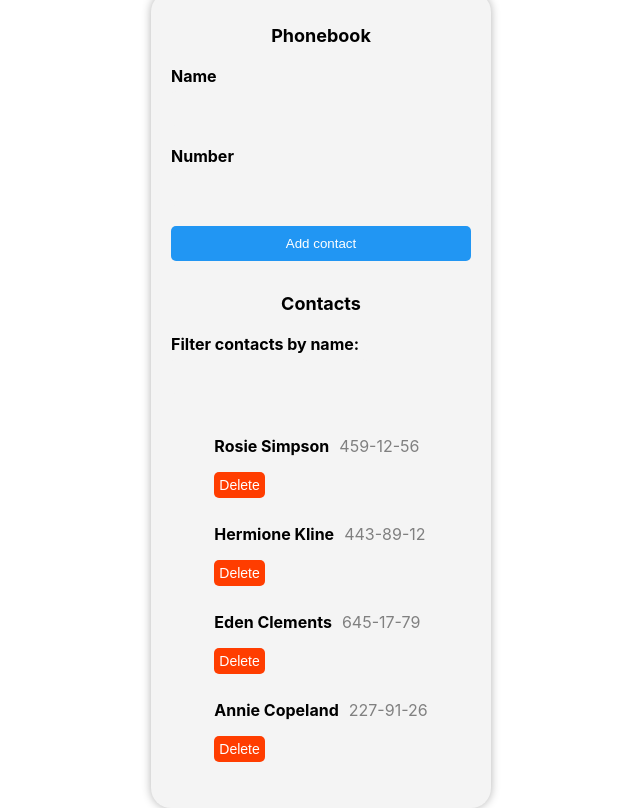
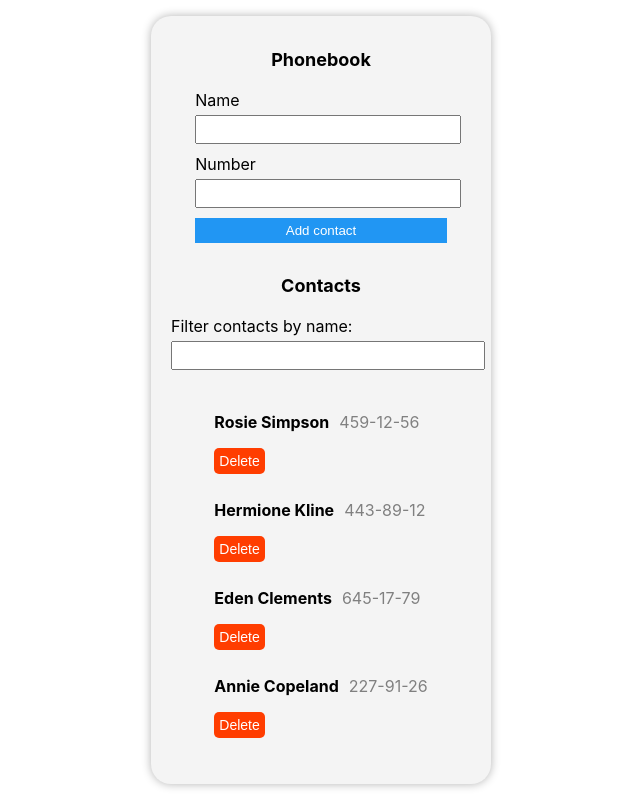
Before and after one commit to Dyhless/react-hw-02-phonebook, a React (Create React App) app: page / in a window 1280 px wide. Shown: the whole page, without its empty margins (319-959 px from the left). Built offline with nearby package versions, Linux system fonts and the light colour scheme.

Commit message:
styled filter

```diff
--- a/src/components/ContactForm/ContactForm.styled.js
+++ b/src/components/ContactForm/ContactForm.styled.js
@@ -3,31 +3,26 @@ import styled from 'styled-components';
 export const Form = styled.form`
   display: flex;
   flex-direction: column;
-  width: 100%;
   max-width: 300px;
   margin-bottom: 20px;
 `;
 
 export const Label = styled.label`
   margin-bottom: 10px;
-  font-weight: bold;
+  width: 100%;
 `;
 
 export const Input = styled.input`
-  padding: 10px;
+  padding: 5px;
   margin-top: 5px;
-  margin-bottom: 10px;
-  border: none;
-  border-radius: 5px;
-  background-color: #f4f4f4;
   width: 100%;
 `;
 
 export const Button = styled.button`
-  padding: 10px;
+  padding: 5px 10px;
   background-color: #2196f3;
   color: #fff;
   border: none;
-  border-radius: 5px;
   cursor: pointer;
+  width: 100%;
 `;
--- a/src/components/Filter/Filter.styled.js
+++ b/src/components/Filter/Filter.styled.js
@@ -1,14 +1,19 @@
 import styled from 'styled-components';
 
 export const Wrapper = styled.label`
+  display: flex;
+  flex-direction: column;
   margin-bottom: 10px;
+  width: 100%;
+`;
+
+export const Label = styled.p`
   font-weight: bold;
+  margin-bottom: 5px;
 `;
 
 export const Input = styled.input`
-  padding: 10px;
+  padding: 5px;
   margin-top: 5px;
-  border: none;
-  border-radius: 5px;
-  background-color: #f4f4f4;
+  width: 100%;
 `;
```
Also changed, not shown: src/components/ContactItem/ContactItem.styled.js (+6 -4 lines).
